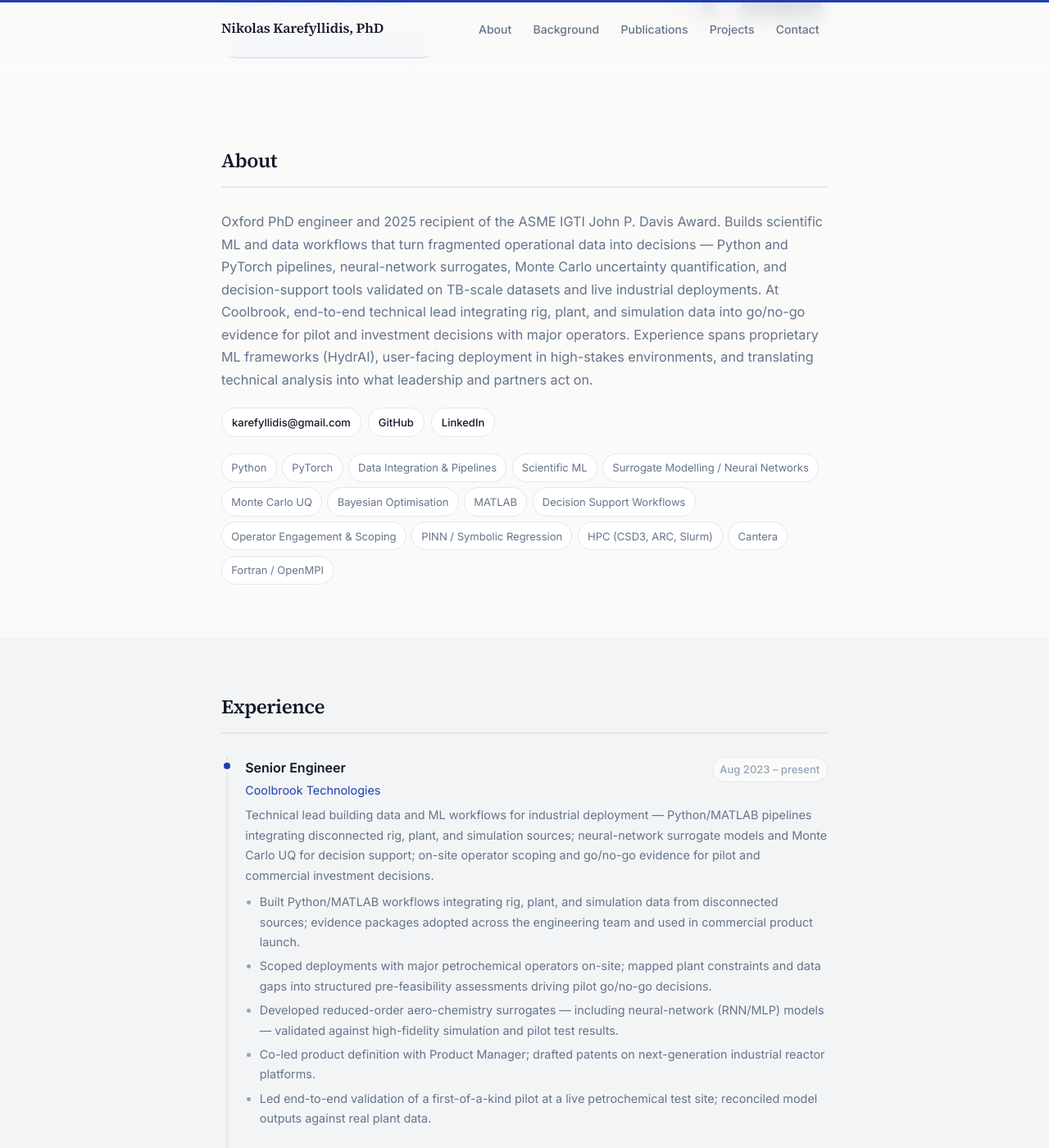
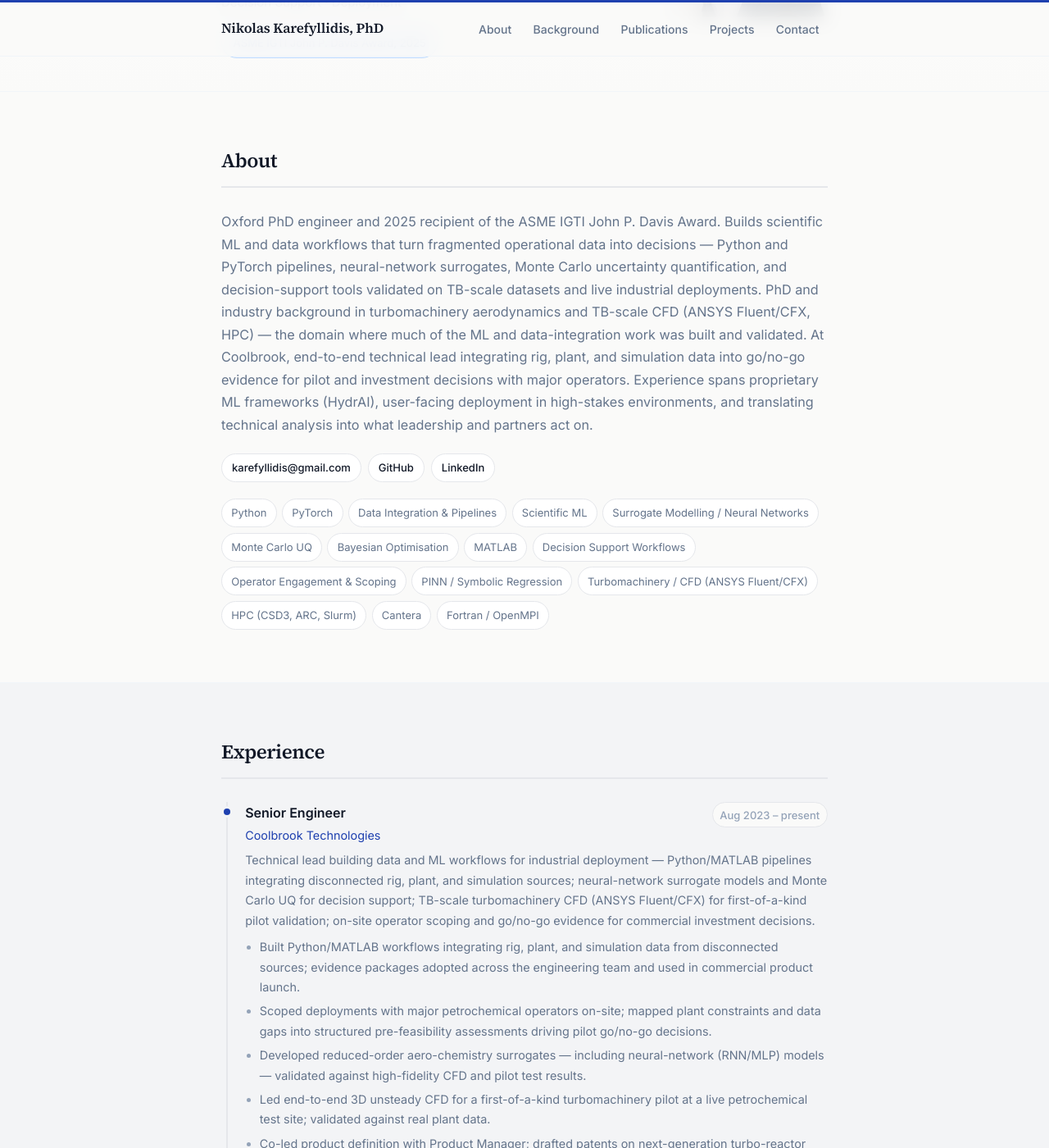
Before and after one commit to karefyllidis/karefyllidis.github.io, a Jekyll site: the page built from index.html, in a window 1280 px wide and 1400 px high, scrolled down 345 px. Shown: the whole window at 82% size. Built offline with Jekyll 4.4.1, drawn with Linux system fonts in a browser that asks for light colours; some of the changed text lies outside the part shown.

Commit message:
refine: update professional details and enhance experience descriptions
- Revised personal description in _config.yml to emphasize expertise in turbomachinery and CFD.
- Updated experience summary in _data/experience.yml to include specific references to turbomachinery CFD and pilot validation efforts.
- Removed placeholder patent entry in _data/patents.yml to streamline the section.

```diff
--- a/_config.yml
+++ b/_config.yml
@@ -1,5 +1,5 @@
 title: Nikolas Karefyllidis
-description: Oxford PhD · Data Science · Scientific ML · AI/ML Workflows · Data Integration · Deployment · Decision Support
+description: Oxford PhD · Data Science · Scientific ML · Turbomachinery · CFD · Data Integration · Deployment · Decision Support
 url: "https://karefyllidis.github.io"
 baseurl: ""
 
@@ -9,8 +9,8 @@ author:
   location: "Oxford, UK"
   email: karefyllidis@gmail.com
   image: "/assets/images/headshot.jpg"
-  bio: Oxford PhD engineer and 2025 recipient of the ASME IGTI John P. Davis Award. Builds scientific ML and data workflows that turn fragmented operational data into decisions — Python and PyTorch pipelines, neural-network surrogates, Monte Carlo uncertainty quantification, and decision-support tools validated on TB-scale datasets and live industrial deployments. At Coolbrook, end-to-end technical lead integrating rig, plant, and simulation data into go/no-go evidence for pilot and investment decisions with major operators. Experience spans proprietary ML frameworks (HydrAI), user-facing deployment in high-stakes environments, and translating technical analysis into what leadership and partners act on.
-  tagline: Data Science · Scientific ML · AI/ML Workflows · Data Integration · Decision Support · Deployment
+  bio: Oxford PhD engineer and 2025 recipient of the ASME IGTI John P. Davis Award. Builds scientific ML and data workflows that turn fragmented operational data into decisions — Python and PyTorch pipelines, neural-network surrogates, Monte Carlo uncertainty quantification, and decision-support tools validated on TB-scale datasets and live industrial deployments. PhD and industry background in turbomachinery aerodynamics and TB-scale CFD (ANSYS Fluent/CFX, HPC) — the domain where much of the ML and data-integration work was built and validated. At Coolbrook, end-to-end technical lead integrating rig, plant, and simulation data into go/no-go evidence for pilot and investment decisions with major operators. Experience spans proprietary ML frameworks (HydrAI), user-facing deployment in high-stakes environments, and translating technical analysis into what leadership and partners act on.
+  tagline: Data Science · Scientific ML · Turbomachinery · CFD · Data Integration · Decision Support · Deployment
   featured_award:
     title: "ASME IGTI John P. Davis Award, 2025"
     url: "https://www.asme.org/about-asme/honors-awards/unit-awards/john-p-davis-gas-turbine-applications-paper-award"
@@ -33,6 +33,7 @@ skills:
   - Decision Support Workflows
   - Operator Engagement & Scoping
   - PINN / Symbolic Regression
+  - Turbomachinery / CFD (ANSYS Fluent/CFX)
   - HPC (CSD3, ARC, Slurm)
   - Cantera
   - Fortran / OpenMPI
--- a/_data/experience.yml
+++ b/_data/experience.yml
@@ -2,13 +2,13 @@
   org: "Coolbrook Technologies"
   period: "Aug 2023 – present"
   url: "https://www.coolbrook.com"
-  summary: "Technical lead building data and ML workflows for industrial deployment — Python/MATLAB pipelines integrating disconnected rig, plant, and simulation sources; neural-network surrogate models and Monte Carlo UQ for decision support; on-site operator scoping and go/no-go evidence for pilot and commercial investment decisions."
+  summary: "Technical lead building data and ML workflows for industrial deployment — Python/MATLAB pipelines integrating disconnected rig, plant, and simulation sources; neural-network surrogate models and Monte Carlo UQ for decision support; TB-scale turbomachinery CFD (ANSYS Fluent/CFX) for first-of-a-kind pilot validation; on-site operator scoping and go/no-go evidence for commercial investment decisions."
   highlights:
     - "Built Python/MATLAB workflows integrating rig, plant, and simulation data from disconnected sources; evidence packages adopted across the engineering team and used in commercial product launch."
     - "Scoped deployments with major petrochemical operators on-site; mapped plant constraints and data gaps into structured pre-feasibility assessments driving pilot go/no-go decisions."
-    - "Developed reduced-order aero-chemistry surrogates — including neural-network (RNN/MLP) models — validated against high-fidelity simulation and pilot test results."
-    - "Co-led product definition with Product Manager; drafted patents on next-generation industrial reactor platforms."
-    - "Led end-to-end validation of a first-of-a-kind pilot at a live petrochemical test site; reconciled model outputs against real plant data."
+    - "Developed reduced-order aero-chemistry surrogates — including neural-network (RNN/MLP) models — validated against high-fidelity CFD and pilot test results."
+    - "Led end-to-end 3D unsteady CFD for a first-of-a-kind turbomachinery pilot at a live petrochemical test site; validated against real plant data."
+    - "Co-led product definition with Product Manager; drafted patents on next-generation turbo-reactor platforms."
 
 - role: "Visiting Researcher"
   org: "University of Oxford, Dept. of Engineering Science"
--- a/_data/patents.yml
+++ b/_data/patents.yml
@@ -3,9 +3,3 @@
   assignee: "Coolbrook Technologies"
   year: "filed 2024"
   description: "Novel turbo-reactor configuration for large-scale electrified hydrocarbon cracking and high-temperature endothermic processes."
-
-- title: "[Second patent title — fill in]"
-  status: "Patent pending"
-  assignee: "Coolbrook Technologies"
-  year: "filed 2024"
-  description: "[Brief description — fill in before publishing]"
```
